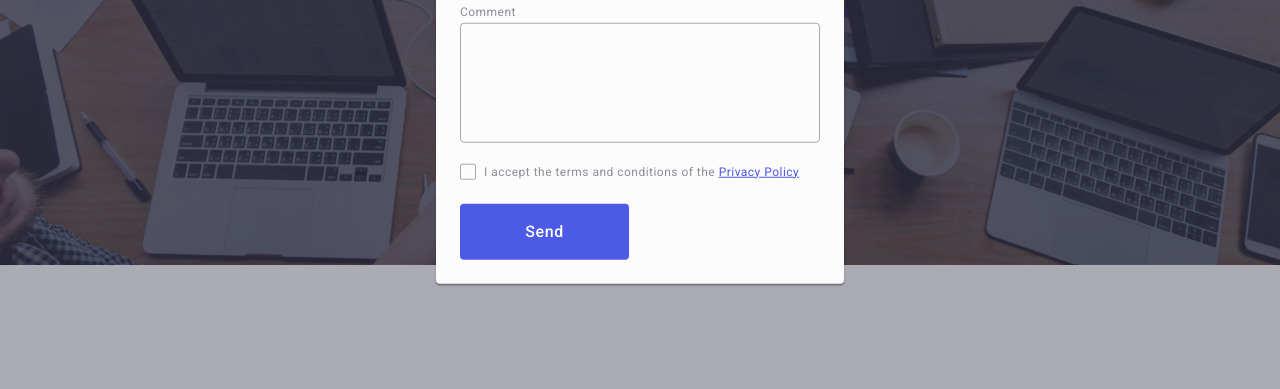
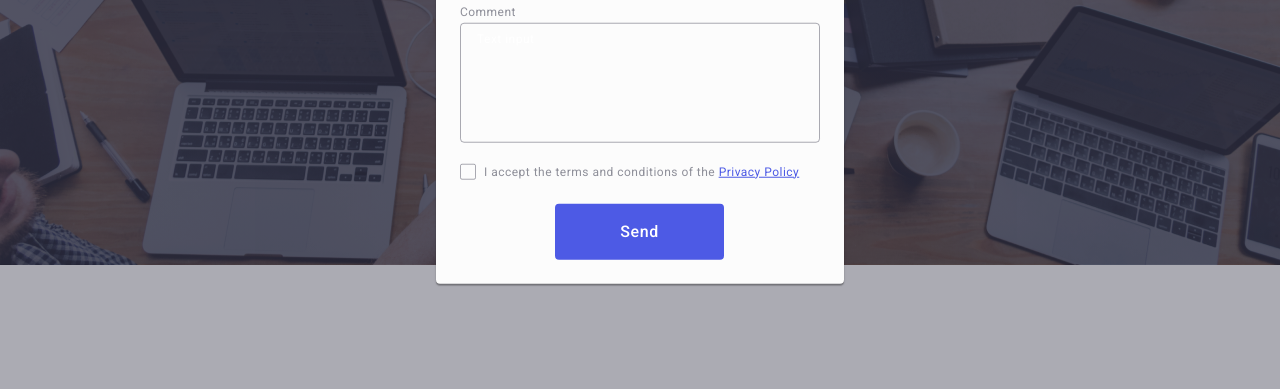
Before and after one commit to marii786/goit-markup-hw-06, a plain HTML site: page index.html in a window 1280 px wide. Both pictures are taken after a click on the button "Order Service". Shown: the part 411-800 px from the top of the page. Drawn offline with nearby package versions, Linux system fonts and the light colour scheme.

Commit message:
Update styles.css

```diff
--- a/css/styles.css
+++ b/css/styles.css
@@ -1001,4 +1001,6 @@ h2 {
   border: none;
   border-radius: 4px;
   transition: background-color 250ms cubic-bezier(0.4, 0, 0.2, 1);
+  padding: 16px 32px;
+  margin-left: 95px;
 }
```
